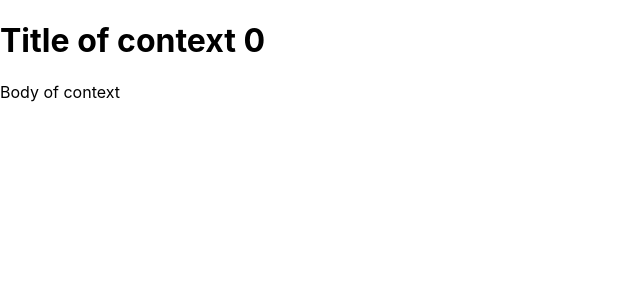
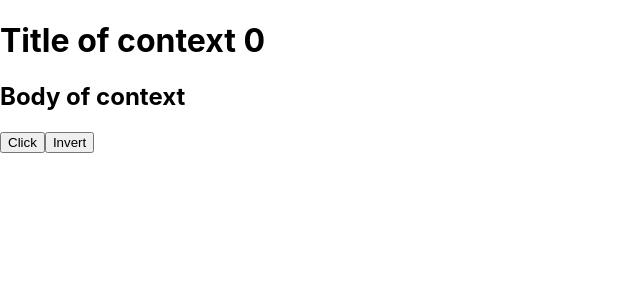
Before and after one commit to viniciusjs07/course-reactjs-project-2, a React (Create React App) app: page / in a window 1280 px wide. Shown: the top 300 px of the page, without its empty margins (0-640 px from the left). Built offline with nearby package versions, Linux system fonts and the light colour scheme.

Commit message:
example useReducer in App.js

```diff
--- a/src/App.js
+++ b/src/App.js
@@ -1,12 +1,37 @@
 import './App.css';
-import React from 'react';
-import { AppContext } from './context/App';
-import { Div } from './components/Div';
+import React, { useReducer } from 'react';
+import { globalState } from './context/App/data';
+
+// o Hook #useReducer deve ser utilizado como manipulação de estados mais complexos
+// que requer alguma lógica.
+const reducer = (state, action) => {
+  console.log('state', state);
+  console.log('action', action);
+  switch (action.type) {
+    case 'change': {
+      console.log('change state type');
+      return { ...state, title: 'Change title' };
+    }
+    case 'invert': {
+      const { title } = state;
+      return { ...state, title: title.split('').reverse().join('') };
+    }
+  }
+  return { ...state };
+};
+
 function App() {
+  const [state, dispatch] = useReducer(reducer, globalState);
+  const { counter, title, body } = state;
   return (
-    <AppContext>
-      <Div />
-    </AppContext>
+    <div>
+      <h1>
+        {title} {counter}
+      </h1>
+      <h2>{body}</h2>
+      <button onClick={() => dispatch({ type: 'change' })}>Click</button>
+      <button onClick={() => dispatch({ type: 'invert' })}>Invert</button>
+    </div>
   );
 }
 
```
